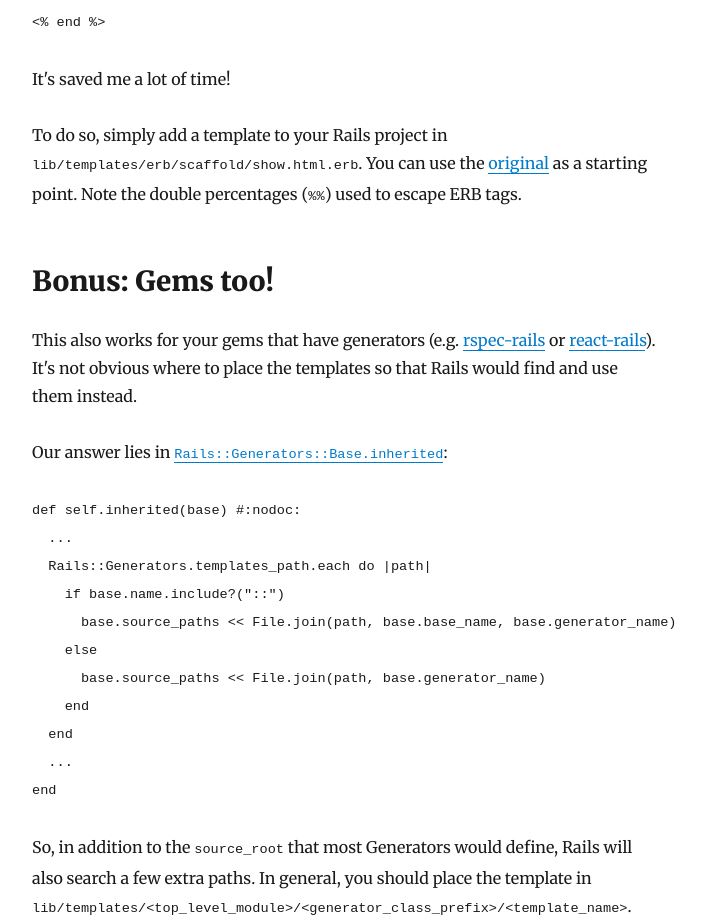
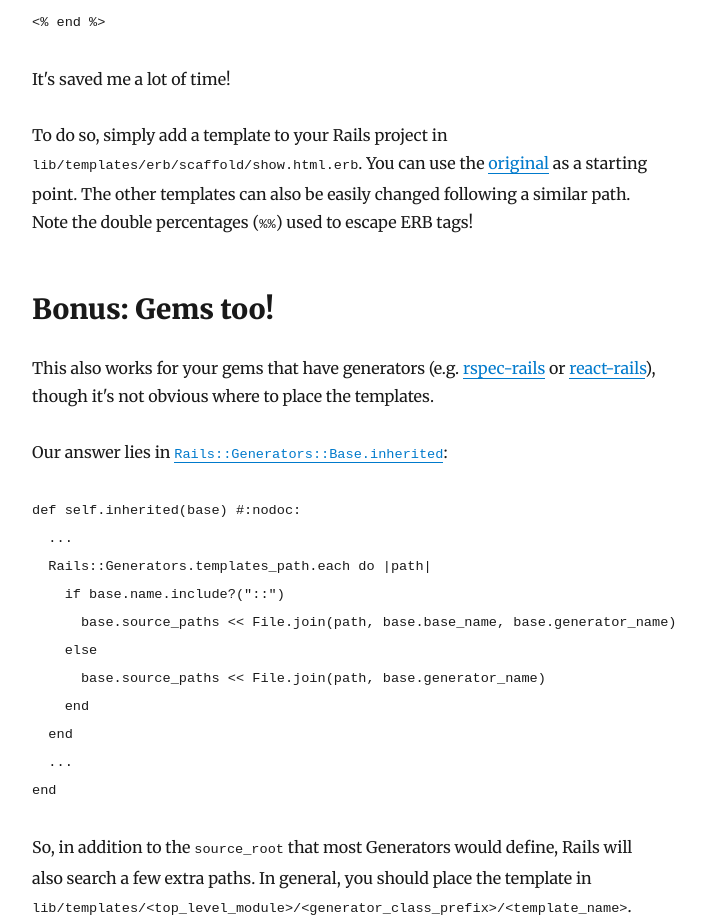
Before and after one commit to wasabigeek/blog, a Gatsby site: page /customising-rails-templates/ in a window 1280 px wide. Shown: the part 1625-2546 px from the top of the page, without its empty margins (293-998 px from the left). Built offline with nearby package versions, Linux system fonts and the light colour scheme; Gatsby itself is replaced by a stand-in of ours; some packages are replaced by stand-ins of ours; code samples lack their colours.

Commit message:
Tweaks for customising article

````diff
--- a/content/blog/customising-rails-templates/index.md
+++ b/content/blog/customising-rails-templates/index.md
@@ -1,7 +1,7 @@
 ---
 title: Customising Rails Templates
 date: "2020-11-07T20:32:03.284Z"
-description: ""
+description: "Overriding the default Rails templates is simple and impactful early on in a project. Find out how."
 ---
 
 Rails' generators are a great boon to the Indie Hacker<sup>TM</sup> or Solo Developer<sup>TM</sup>. Running `rails g scaffold ...` will quickly bootstrap the full stack for a model, creating the routes, controllers, views and even tests.
@@ -51,11 +51,11 @@ For a personal project, I've made mine generate something like:
 ```
 It's saved me a lot of time!
 
-To do so, simply add a template to your Rails project in `lib/templates/erb/scaffold/show.html.erb`. You can use the [original](https://github.com/rails/rails/blob/master/railties/lib/rails/generators/erb/scaffold/templates/show.html.erb.tt) as a starting point. Note the double percentages (`%%`) used to escape ERB tags.
+To do so, simply add a template to your Rails project in `lib/templates/erb/scaffold/show.html.erb`. You can use the [original](https://github.com/rails/rails/blob/master/railties/lib/rails/generators/erb/scaffold/templates/show.html.erb.tt) as a starting point. The other templates can also be easily changed following a similar path. Note the double percentages (`%%`) used to escape ERB tags!
 
 ## Bonus: Gems too!
 
-This also works for your gems that have generators (e.g. [rspec-rails](https://github.com/rspec/rspec-rails) or [react-rails](https://github.com/reactjs/react-rails)). It's not obvious where to place the templates so that Rails would find and use them instead.
+This also works for your gems that have generators (e.g. [rspec-rails](https://github.com/rspec/rspec-rails) or [react-rails](https://github.com/reactjs/react-rails)), though it's not obvious where to place the templates.
 
 Our answer lies in [`Rails::Generators::Base.inherited`](https://github.com/rails/rails/blob/master/railties/lib/rails/generators/base.rb):
 ```
````
